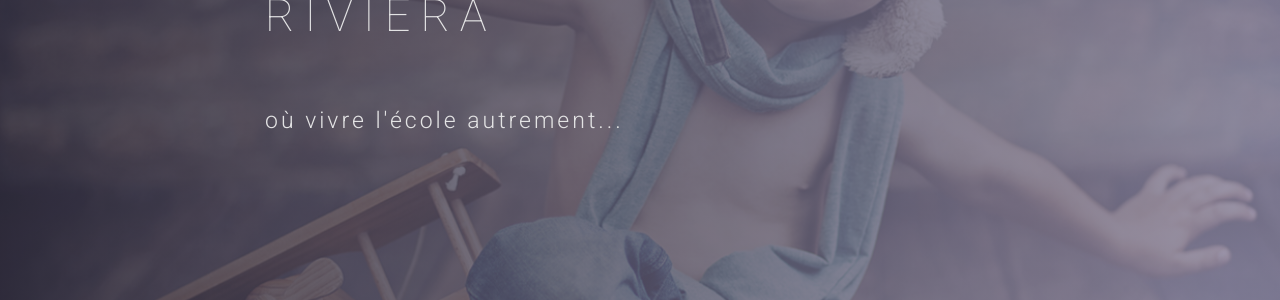
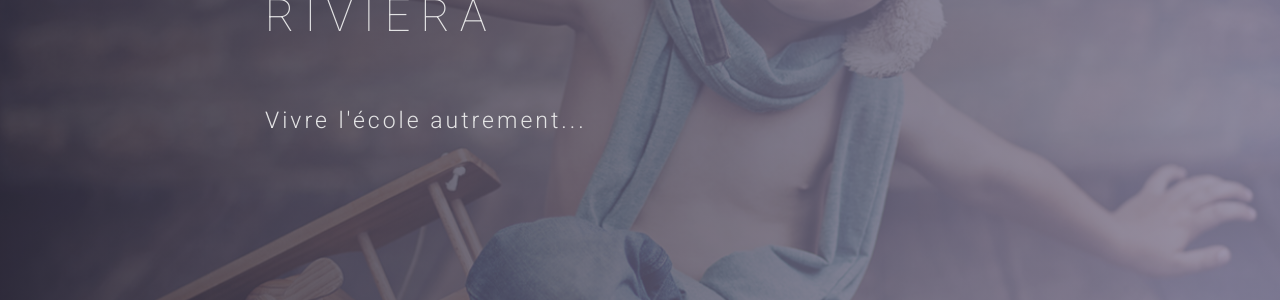
Before and after one commit to midjoule/lifeschool, a Jekyll site: the page built from index.html, in a window 1280 px wide and 900 px high. Shown: the part 384-684 px from the top of the window. Built offline with Jekyll 4.4.1, drawn with Linux system fonts in a browser that asks for light colours; nearby versions of some CDN libraries; some web fonts are replaced.

Commit message:
Update index.html

```diff
--- a/index.html
+++ b/index.html
@@ -11,7 +11,7 @@ permalink: /
       <div class="col-md-10 col-md-offset-2">
         <div class="block">
           <h1 class="animated fadeInUp">LIFE SCHOOL<br>RIVIERA</h1>
-          <p class="animated fadeInUp">où vivre l'école autrement...</p>
+          <p class="animated fadeInUp">Vivre l'école autrement...</p>
         </div>
       </div>
     </div>
```
Also changed, not shown: other parts of index.html (+1 -1 lines).
